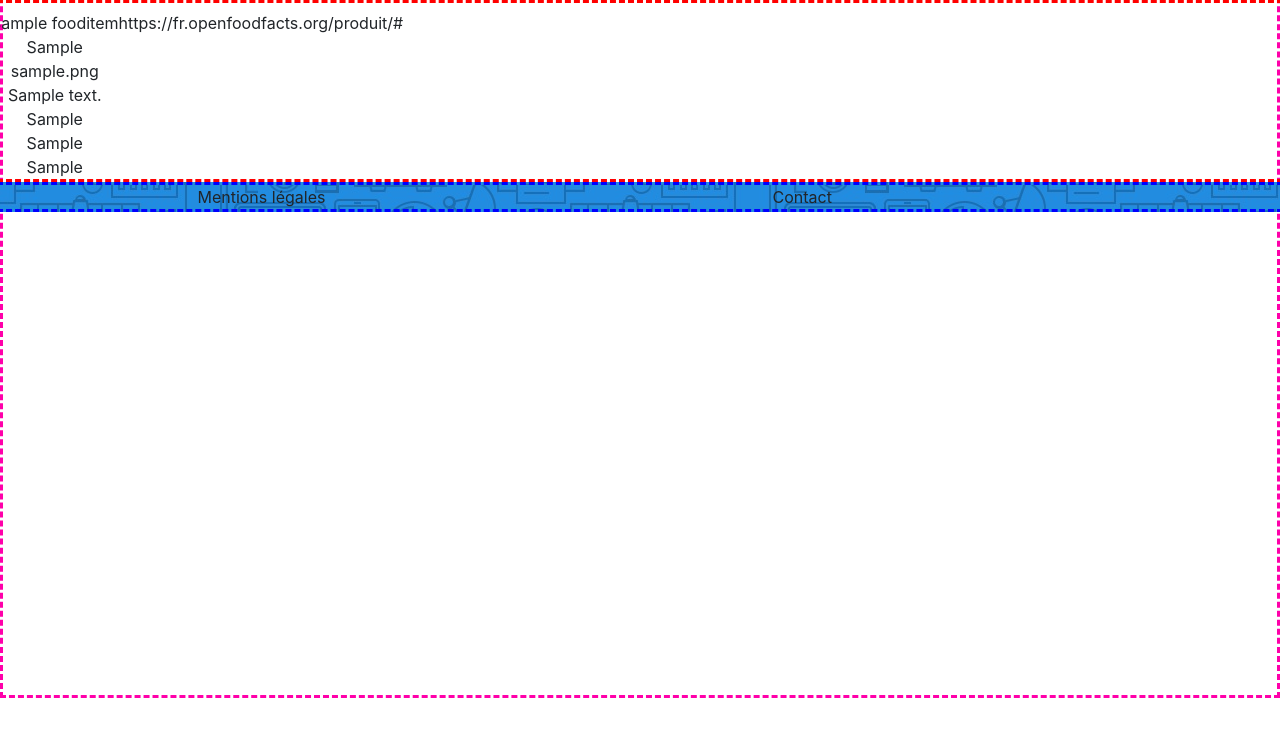
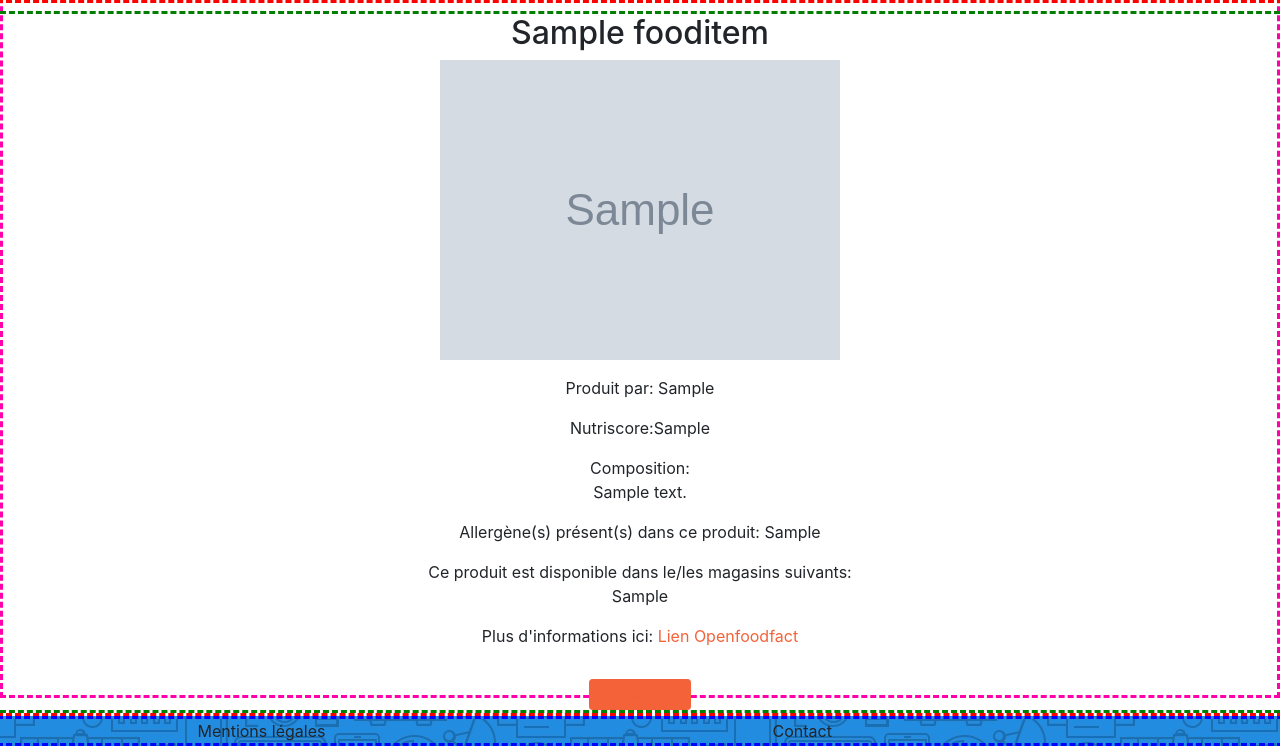
Before and after one commit to Thibault231/P_8_django_nutella, a Django app: page /purbeurre/item/1/ in a window 1280 px wide. Shown: the part 102-848 px from the top of the page. Before the commit the page ends 800 px from the top, so only its background shows below. Run offline with Django 3.2, Linux system fonts and the light colour scheme; a user stored in the database is signed in; tables that the repository leaves empty hold one stand-in row (values such as "Sample post"); grey boxes marked "Sample" are stand-in pictures; some libraries are stand-ins or nearby versions.

Commit message:
V 0.9 add history and save views

```diff
--- a/purbeurre/templates/purbeurre/item.html
+++ b/purbeurre/templates/purbeurre/item.html
@@ -1,12 +1,39 @@
 {% extends 'purbeurre/base.html' %}
 
 {% block S1A1 %}
-    {{food_item.name}}<br/>
-    {{food_item.nutriscore}}<br/>
-    {{food_item.picture}}<br/>
-    {{food_item.description}}<br/>
-    {{food_item.brand}}<br/>
-    {{food_item.store}}<br/>
-    {{food_item.allergens}}<br/>
-    <p> https://fr.openfoodfacts.org/produit/{{food_item.url_OpenFF}}</p><br/>
+    <article class="container col-lg-12">
+        <h2 class="col-lg-12 text-center">{{ food_item.name }}</h2>
+        <div class="d-flex flex-column text-center col-lg-12" id="substituteBox">
+            <p>
+                <img src={{food_item.picture}} alt="Photo de "{{ food_item.name }}/>
+            </p>
+            <p>
+                Produit par: {{food_item.brand}}
+            </p>
+            <p>
+                Nutriscore:{{food_item.nutriscore}}<br/>
+            </p>
+            <p>
+                Composition:<br/>
+                {{food_item.description}}
+            </p>
+            <p>
+                Allergène(s) présent(s) dans ce produit:
+                {{food_item.allergens}}
+            </p>
+            <p>
+                Ce produit est disponible dans le/les magasins suivants:<br/>
+                {{food_item.store}}
+            </p>
+            <p>
+                Plus d'informations ici:
+                <a href="https://fr.openfoodfacts.org/produit/{{food_item.url_OpenFF}}">Lien Openfoodfact</a>
+            </p>
+        </div>
+        {% if user.is_authenticated %}
+            <button type="submit" class="btn btn-primary btn-sm">
+           <a href="/purbeurre/save/{{food_item.id}}">Sauvegarder</a></button>
+        {% endif %}
+
+    </article>
 {% endblock %}
--- /dev/null
+++ b/purbeurre/templates/purbeurre/test.html
@@ -0,0 +1,5 @@
+{% extends 'purbeurre/base.html' %}
+
+{% block S1A1 %}
+    {{hello}}
+{% endblock %}
--- a/purbeurre/urls.py
+++ b/purbeurre/urls.py
@@ -9,4 +9,5 @@ urlpatterns = [
     url(r'^connexion/$', views.connexion, name='connexion'),
     url(r'^deconnexion/$', views.deconnexion, name='deconnexion'),
     url(r'^count_creation/$', views.count_creation, name='count_creation'),
+    url(r'^save/(?P<item_id>[0-9]+)/$', views.save, name='save'),
 ]
--- a/purbeurre/views.py
+++ b/purbeurre/views.py
@@ -41,16 +41,28 @@ def item(request, item_id):
     }
     return render(request, 'purbeurre/item.html', context)
 
+@login_required
+def save(request, item_id):
+    food_item = FoodItem.objects.get(id=item_id)
+    account = Account.objects.get(user=request.user)
+    old_history = account.history.all()
+    if food_item not in old_history:
+        account.history.add(food_item)
+        message = "Le produit a bien été ajouté à vos favoris"
+    else:
+        message = "Le produit est déjà dans vos favoris"
+    context = {
+        'hello' : message
+    }
+    return render(request, 'purbeurre/test.html', context)
 
 @login_required
 def history(request):
-    food_item = FoodItem.objects.get(pk=25)
-    category_item = food_item.linked_cat.all()
-    substitute_list = category_item[0].fooditem_set.all()
+    account = Account.objects.get(user=request.user)
+    substitute_list = account.history.all()
 
     context = {
     'substitute_list': substitute_list,
-    'connected': True
     }
     return render(request, 'purbeurre/history.html', context)
 
@@ -77,6 +89,7 @@ def count_creation(request):
                             username, email, password1)
                         user.first_name = first_name
                         user.last_name = last_name
+                        account = Account.objects.create (user=user)
                         login(request, user)
                         return render(request, 'purbeurre/index.html')
                     else:
```
Also changed, not shown: purbeurre/templates/purbeurre/history.html (+6 -5 lines).
